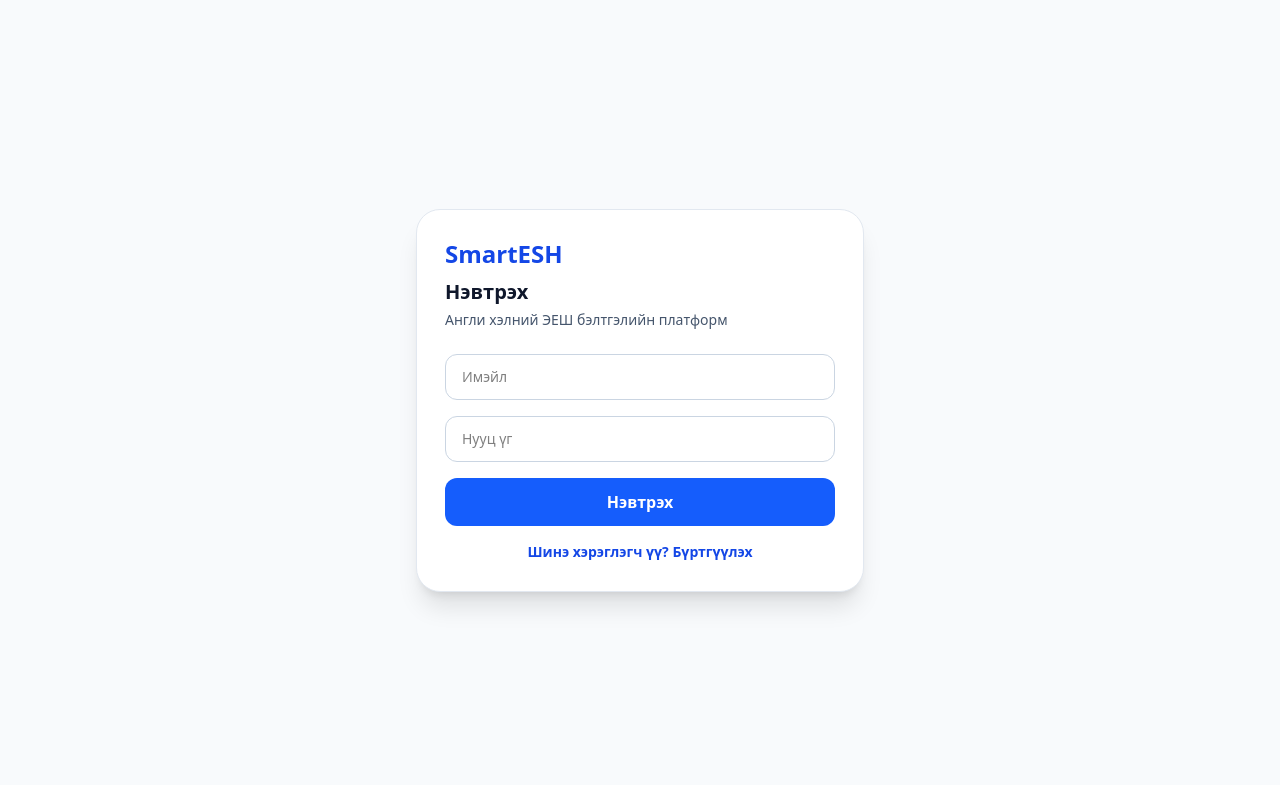
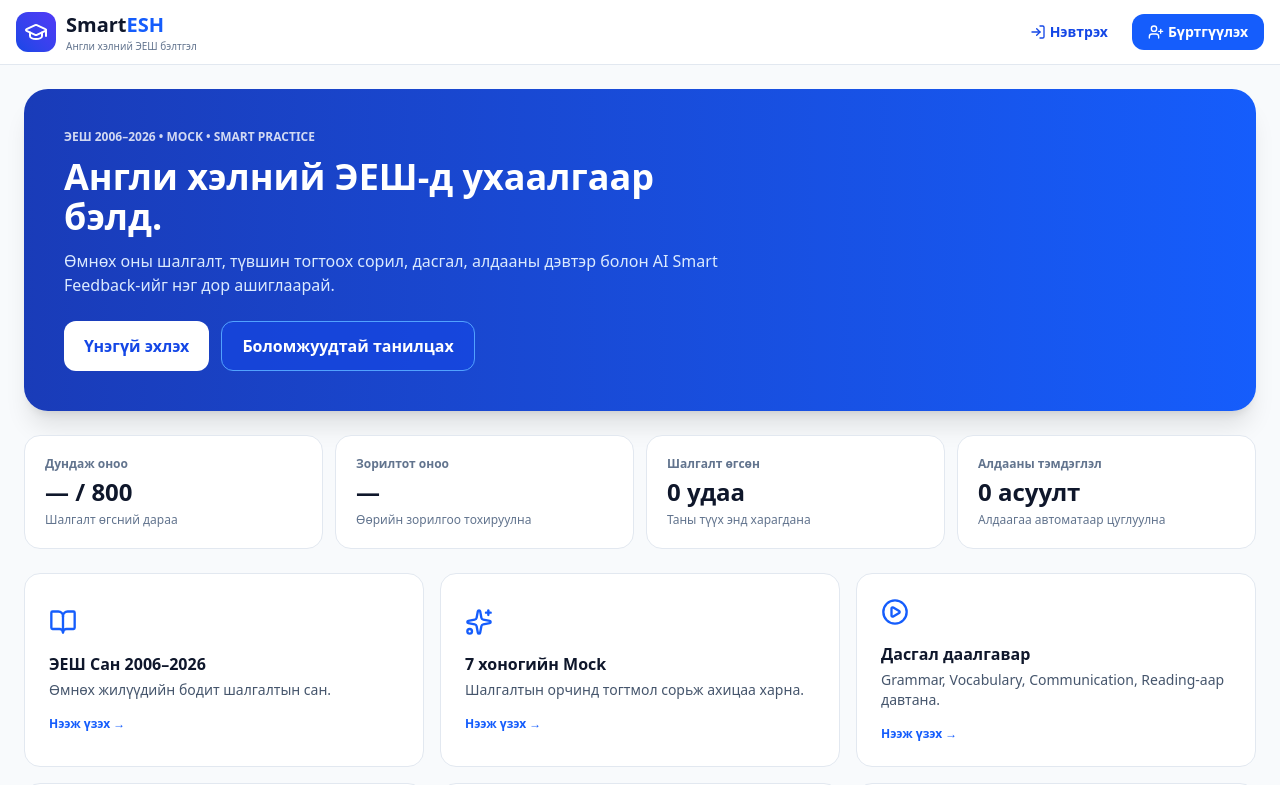
Before and after one commit to battsetseg1niw-gif/2027-800, a React (Vite) app: page / in a window 1280 px wide. Shown: the top 785 px of the page. Built offline with nearby package versions, Linux system fonts and the light colour scheme; no server answers.

Commit message:
Show public landing before authentication

```diff
--- a/src/App.tsx
+++ b/src/App.tsx
@@ -4,6 +4,7 @@ import { StudentDashboard } from "./components/StudentDashboard";
 import { TeacherDashboard } from "./components/TeacherDashboard";
 import { AdminDashboard } from "./components/AdminDashboard";
 import { AuthScreen } from "./components/AuthScreen";
+import { PublicLanding } from "./components/PublicLanding";
 import { ExamArchiveView } from "./components/ExamArchiveView";
 import { ExamRunner } from "./components/ExamRunner";
 import { OMRScannerView } from "./components/OMRScannerView";
@@ -453,7 +454,7 @@ export default function App() {
     return <div className="min-h-screen bg-slate-50 flex items-center justify-center text-sm font-semibold">Уншиж байна...</div>;
   }
   if (!currentUser) {
-    return <AuthScreen />;
+    return <PublicLanding />;
   }
 
   return (
```
